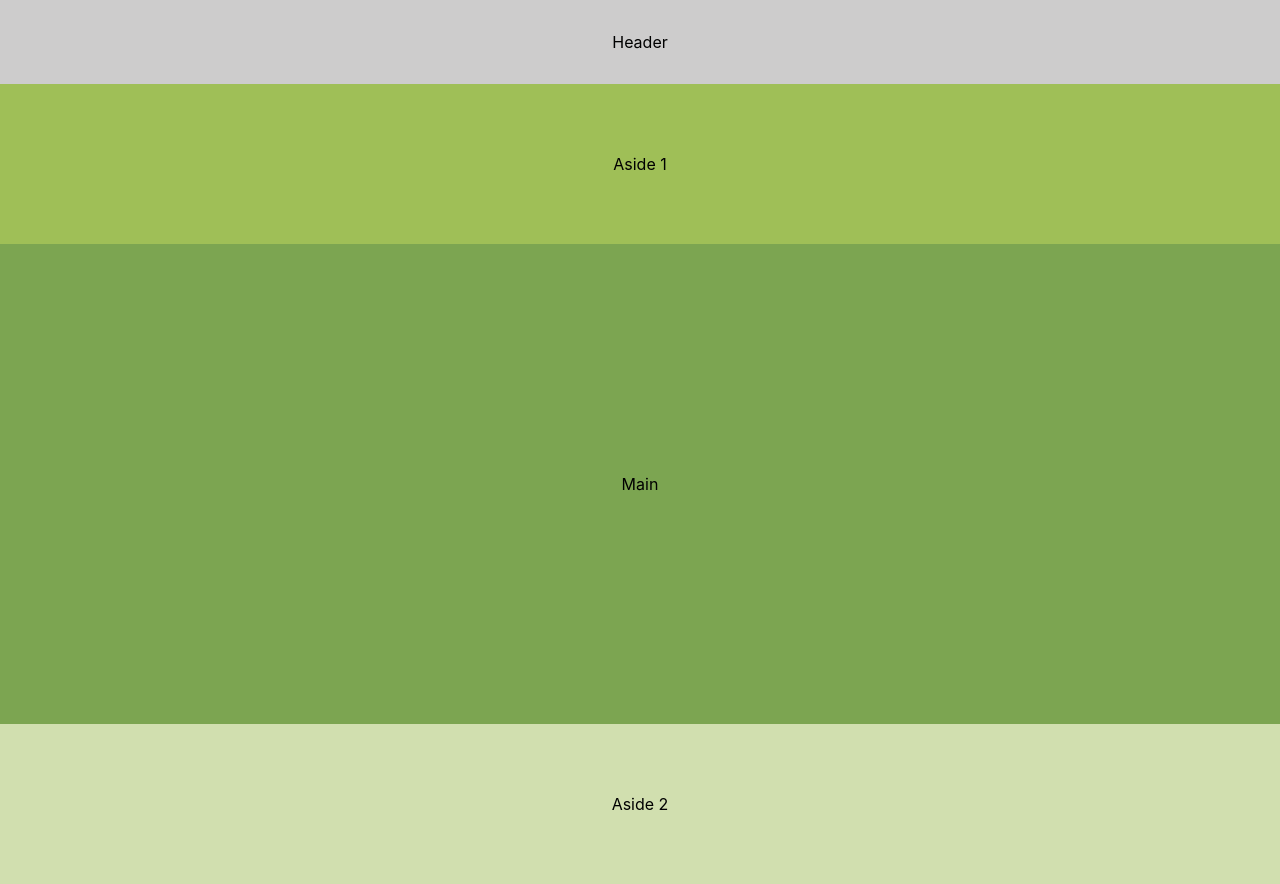
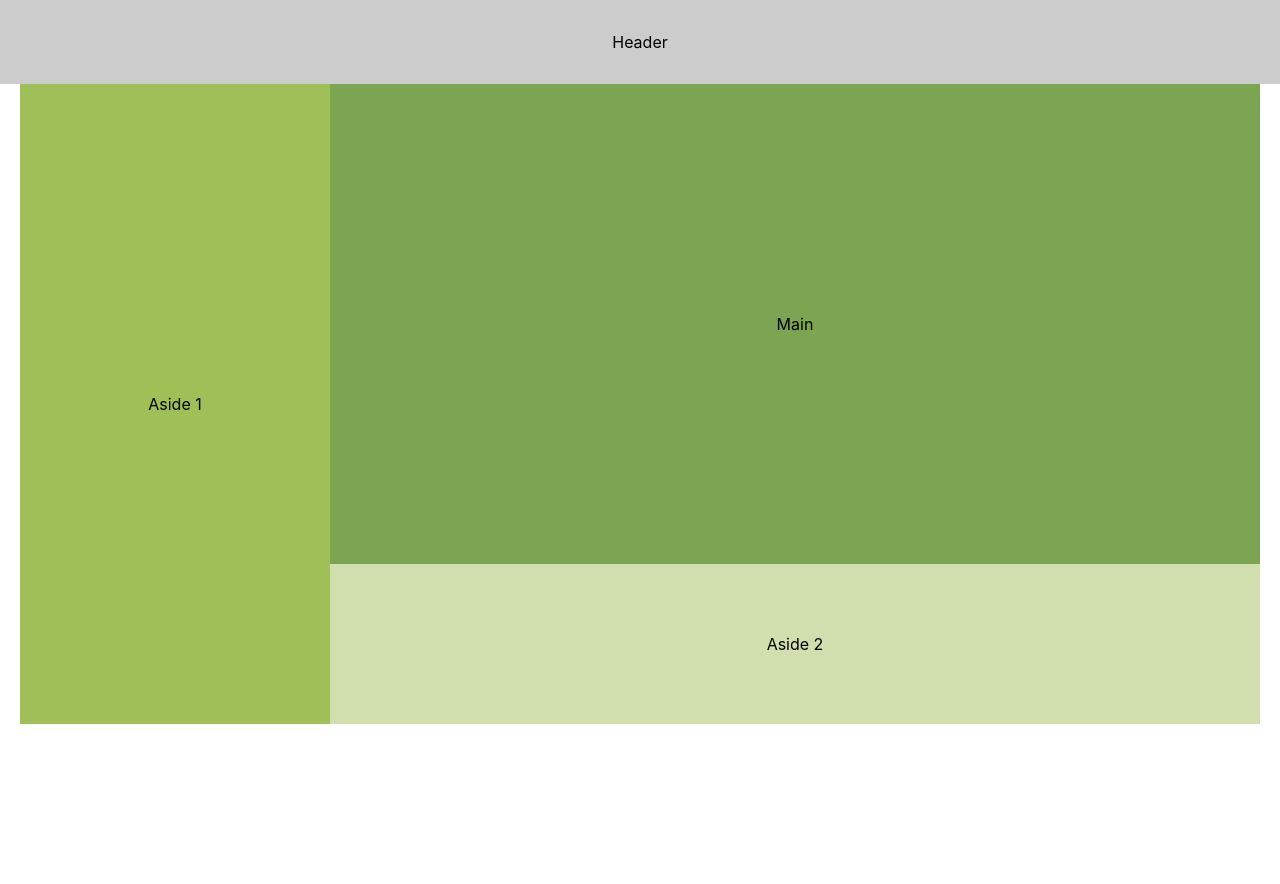
Before and after one commit to taylorbruton/hw2.0, a plain HTML site: page layout-shifter/index.html in a window 1280 px wide. After the commit the page ends 800 px from the top, so only its background shows below. Drawn offline with Linux system fonts and the light colour scheme.

Commit message:
Update layout-shifter.css

```diff
--- a/layout-shifter/layout-shifter.css
+++ b/layout-shifter/layout-shifter.css
@@ -43,6 +43,7 @@ main + aside {
 }
 
 @media screen and (min-width: 768px) {
+    /* Add Laptop Content Here */
 }
 
 @media screen and (min-width: 1024px) {
@@ -50,5 +51,32 @@ main + aside {
 }
 
 @media screen and (min-width: 1200px) {
-    /* Add Desktop Content Here */
+     .wrapper{
+      display:flex;
+      flex-wrap:wrap;
+    align:left;
+    max-width: 1240px;
+    align-self:stretch;
+    margin: 0 auto;
+
+   }
+  .main-wrapper{
+    display:flex;
+    flex-wrap:wrap;
+    algin:right;
+    width:75%;
+    align-self:stretch;
+  }
+  aside{
+    width:25%;
+    align:left;
+    align-self:stretch;
+  }
+  main+aside{
+    width:100%;
+  }
+  main{
+    width:100%;
+  }
 }
+}
```
